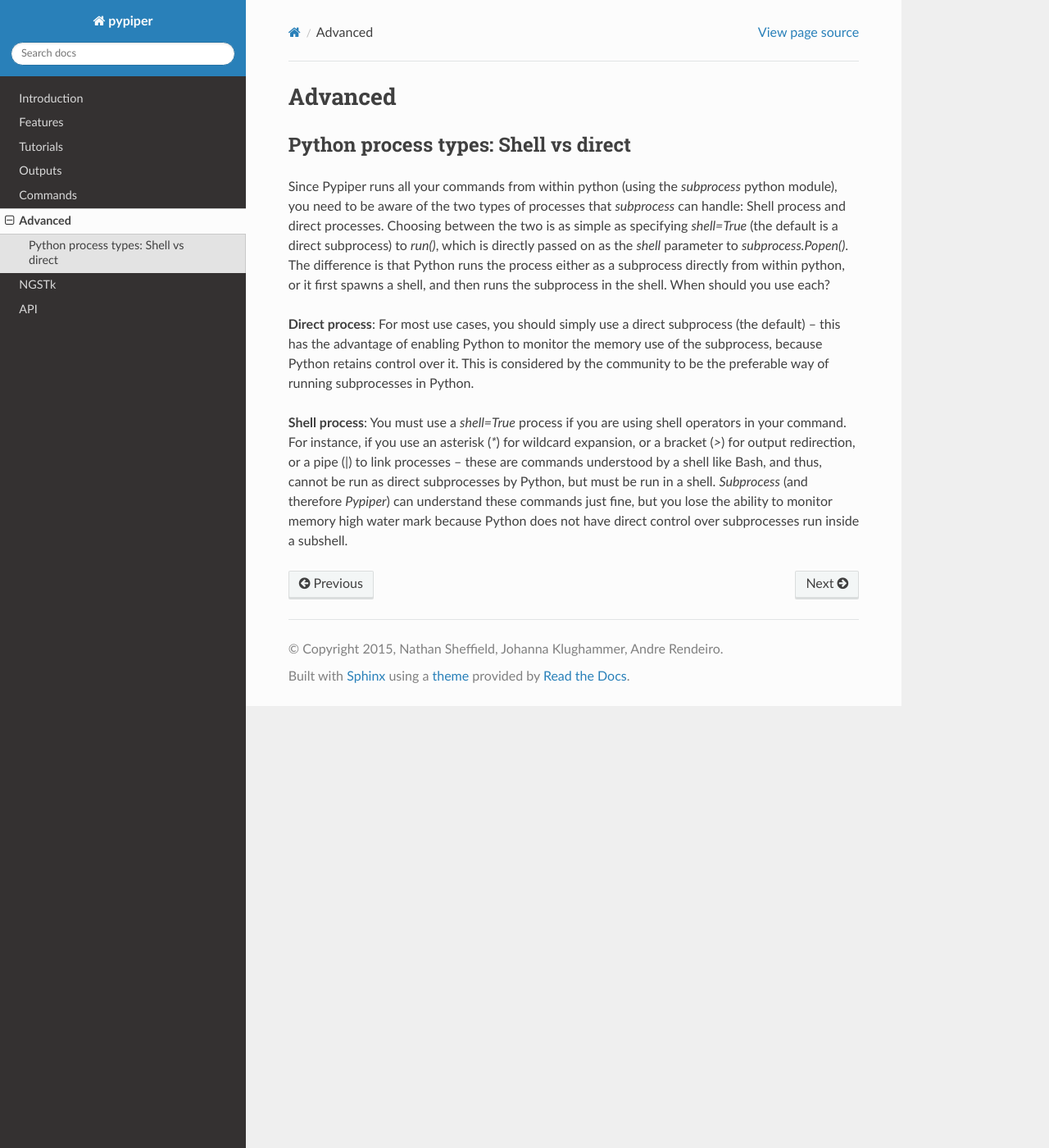
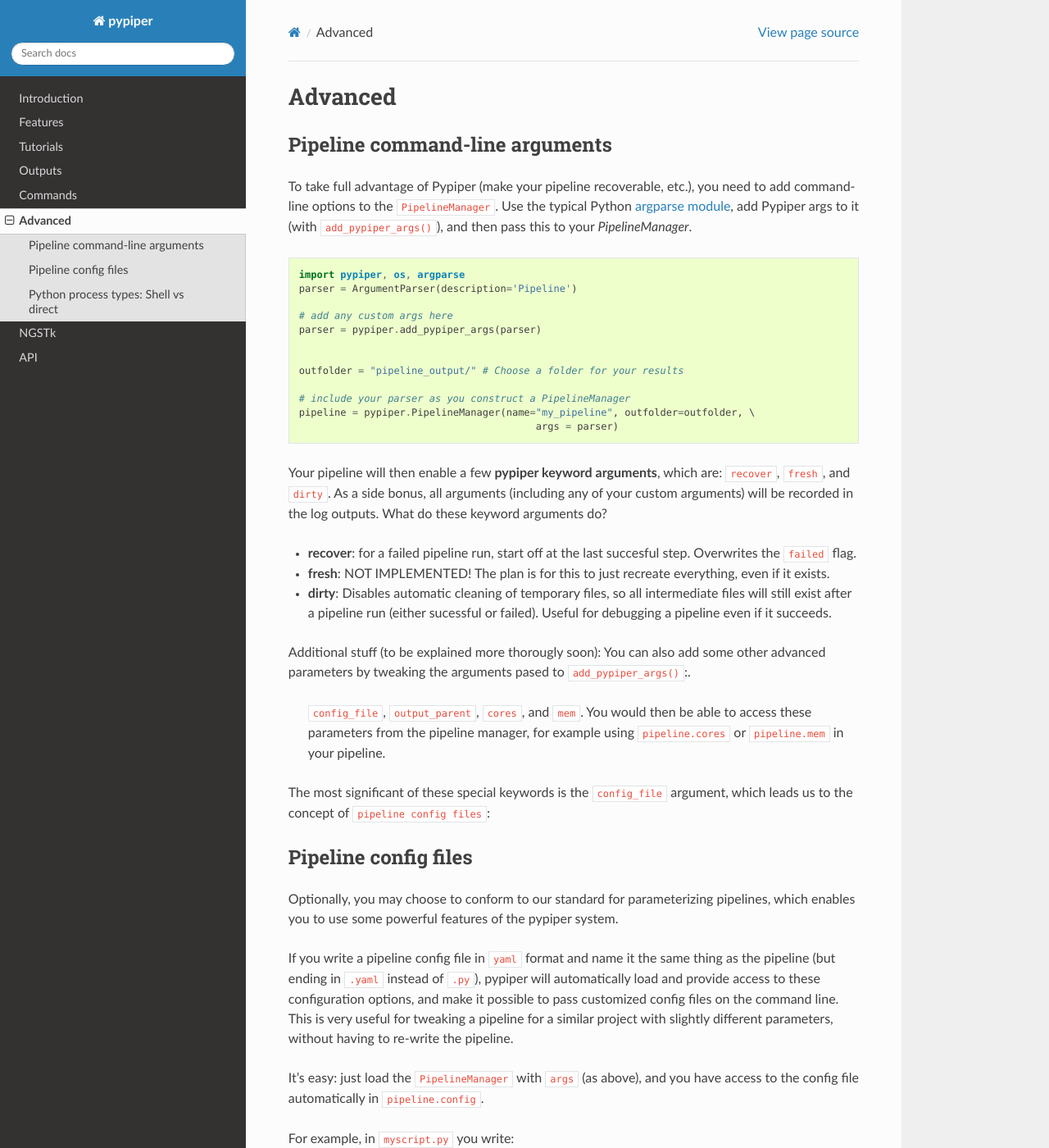
Before and after one commit to databio/pypiper, a Sphinx documentation site: the page built from doc/source/advanced.rst, in a window 1280 px wide and 1400 px high. Shown: the whole window at 82% size. Built offline with Sphinx 7.4.7 and the Read the Docs theme 2.0.0, drawn with Linux system fonts in a browser that asks for light colours; some of the changed text lies outside the part shown.

Commit message:
Add advanced docs

```diff
--- a/doc/source/advanced.rst
+++ b/doc/source/advanced.rst
@@ -1,5 +1,67 @@
 Advanced
 =========================
+
+Pipeline command-line arguments
+*************
+To take full advantage of Pypiper (make your pipeline recoverable, etc.), you need to add command-line options to the ``PipelineManager``. Use the typical Python `argparse module <https://docs.python.org/2/library/argparse.html>`_,  add Pypiper args to it (with ``add_pypiper_args()``), and then pass this to your `PipelineManager`.
+
+.. code-block:: python
+
+	import pypiper, os, argparse
+	parser = ArgumentParser(description='Pipeline')
+
+	# add any custom args here
+	parser = pypiper.add_pypiper_args(parser)
+
+
+	outfolder = "pipeline_output/" # Choose a folder for your results
+
+	# include your parser as you construct a PipelineManager
+	pipeline = pypiper.PipelineManager(name="my_pipeline", outfolder=outfolder, \
+						args = parser)
+
+Your pipeline will then enable a few **pypiper keyword arguments**, which are: ``recover``, ``fresh``, and ``dirty``. As a side bonus, all arguments (including any of your custom arguments) will be recorded in the log outputs. What do these keyword arguments do?
+
+- **recover**: for a failed pipeline run, start off at the last succesful step. Overwrites the ``failed`` flag.
+- **fresh**: NOT IMPLEMENTED! The plan is for this to just recreate everything, even if it exists.
+- **dirty**: Disables automatic cleaning of temporary files, so all intermediate files will still exist after a pipeline run (either sucessful or failed). Useful for debugging a pipeline even if it succeeds.
+
+Additional stuff (to be explained more thorougly soon): You can also add some other advanced parameters by tweaking the arguments pased to ``add_pypiper_args()``:.
+
+ ``config_file``, ``output_parent``, ``cores``, and ``mem``. You would then be able to access these parameters from the pipeline manager, for example using ``pipeline.cores`` or ``pipeline.mem`` in your pipeline.
+
+The most significant of these special keywords is the ``config_file`` argument, which leads us to the concept of ``pipeline config files``:
+
+Pipeline config files
+*************
+Optionally, you may choose to conform to our standard for parameterizing pipelines, which enables you to use some powerful features of the pypiper system.
+
+If you write a pipeline config file in ``yaml`` format and name it the same thing as the pipeline (but ending in ``.yaml`` instead of ``.py``), pypiper will automatically load and provide access to these configuration options, and make it possible to pass customized config files on the command line. This is very useful for tweaking a pipeline for a similar project with slightly different parameters, without having to re-write the pipeline.
+
+It's easy: just load the ``PipelineManager`` with ``args`` (as above), and you have access to the config file automatically in ``pipeline.config``.
+
+For example, in ``myscript.py`` you write:
+
+.. code-block:: python
+
+	pipeline = pypiper.PipelineManager(name="my_pipeline", outfolder=outfolder, \
+						args = parser)
+
+
+And in the same folder, you include a ``yaml`` called ``myscript.yaml``:
+
+.. code-block:: yaml
+
+	settings:
+	  setting1: True
+	  setting2: 15
+
+Then you can access these settings automatically in your script using:
+
+.. code-block:: python
+
+	pipeline.config.settings.setting1
+	pipeline.config.settings.setting2
 
 
 Python process types: Shell vs direct
--- a/doc/source/features.rst
+++ b/doc/source/features.rst
@@ -6,7 +6,7 @@ Pypiper provides the following benefits:
 .. image:: _static/pypiper.svg
 
 -   **Restartability:** Commands check for their targets and only run if the target needs to be created, much like a `makefile`, making the pipeline pick up where it left off in case it needs to be restarted or extended.
--   **Pipeline integrity protection:** PyPiper uses file locking to ensure that multiple pipeline runs will not interfere with one another -- even if the steps are identical and produce the same files. One run will seemless wait for the other, making it possible to share steps seemlessly across pipelines.
+-   **Pipeline integrity protection:** PyPiper uses file locking to ensure that multiple pipeline runs will not interfere with one another -- even if the steps are identical and produce the same files. One run will seamlessly wait for the other, making it possible to share steps seamlessly across pipelines.
 -   **Memory use monitoring:** Processes are polled for high water mark memory use, allowing you to more accurately guage your future memory requirements.
 -   **Easy job status monitoring:** Pypiper uses status flag files to make it possible to assess the current state (`running`, `failed`, or `completed`) of hundreds of jobs simultaneously.
 -   **Robust error handling:** Pypiper closes pipelines gracefully on interrupt or termination signals, converting the status to `failed`. By default, a process that returns a nonzero value halts the pipeline, unlike in bash, where by default the pipeline would continue using an incomplete or failed result. This behavior can be overridden as desired with a single parameter.
```
Also changed, not shown: doc/source/intro.rst (+10 -12 lines), doc/source/tutorials-first.rst (+6 -3 lines).
